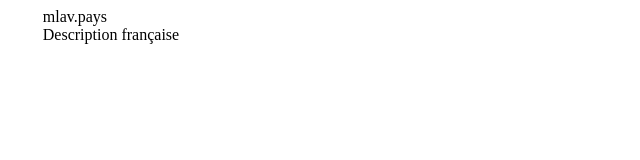
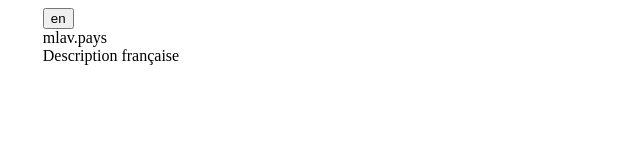
Before and after one commit to artonoximee/mlavland-json-db, a plain HTML site: page index.html in a window 1280 px wide. Shown: the whole page, without its empty margins (0-640 px from the left). Drawn offline with Linux system fonts and the light colour scheme.

Commit message:
add button for language selection

```diff
--- a/assets/js/index.js
+++ b/assets/js/index.js
@@ -1,3 +1,8 @@
+document.getElementById('btn').onclick = function() {
+  let currentLanguage = document.getElementById('btn').value;
+  console.log(currentLanguage);
+};
+
 fetch('../../db/fr.json')
     .then(function (response) {
         return response.json();
--- a/index.html
+++ b/index.html
@@ -23,6 +23,11 @@
       <div class="container">
         <div class="row">
           <div class="col">
+            <button id="btn" type="button" value="fr">en</button>
+          </div>
+        </div>
+        <div class="row">
+          <div class="col">
             <div id="title"></div>
             <div id="description"></div>
           </div>
```
